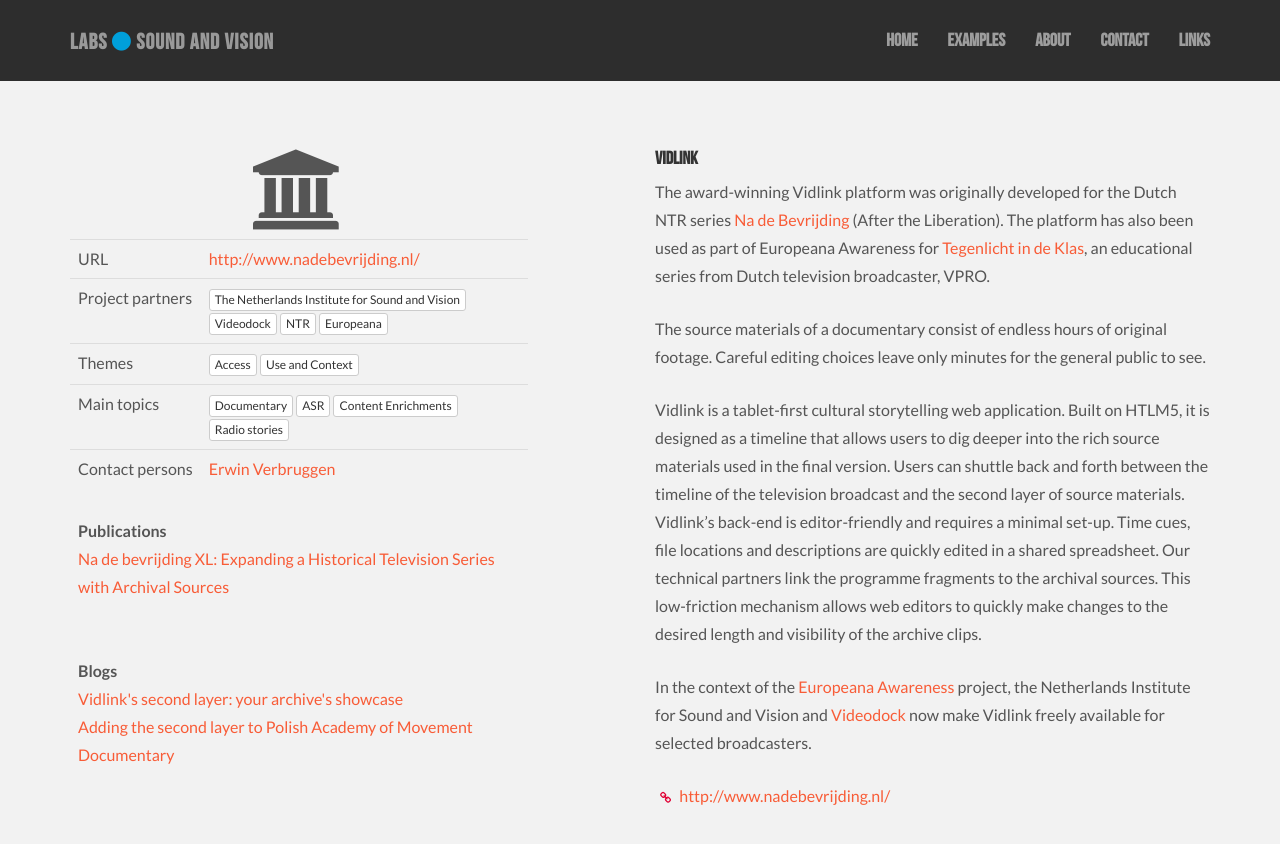
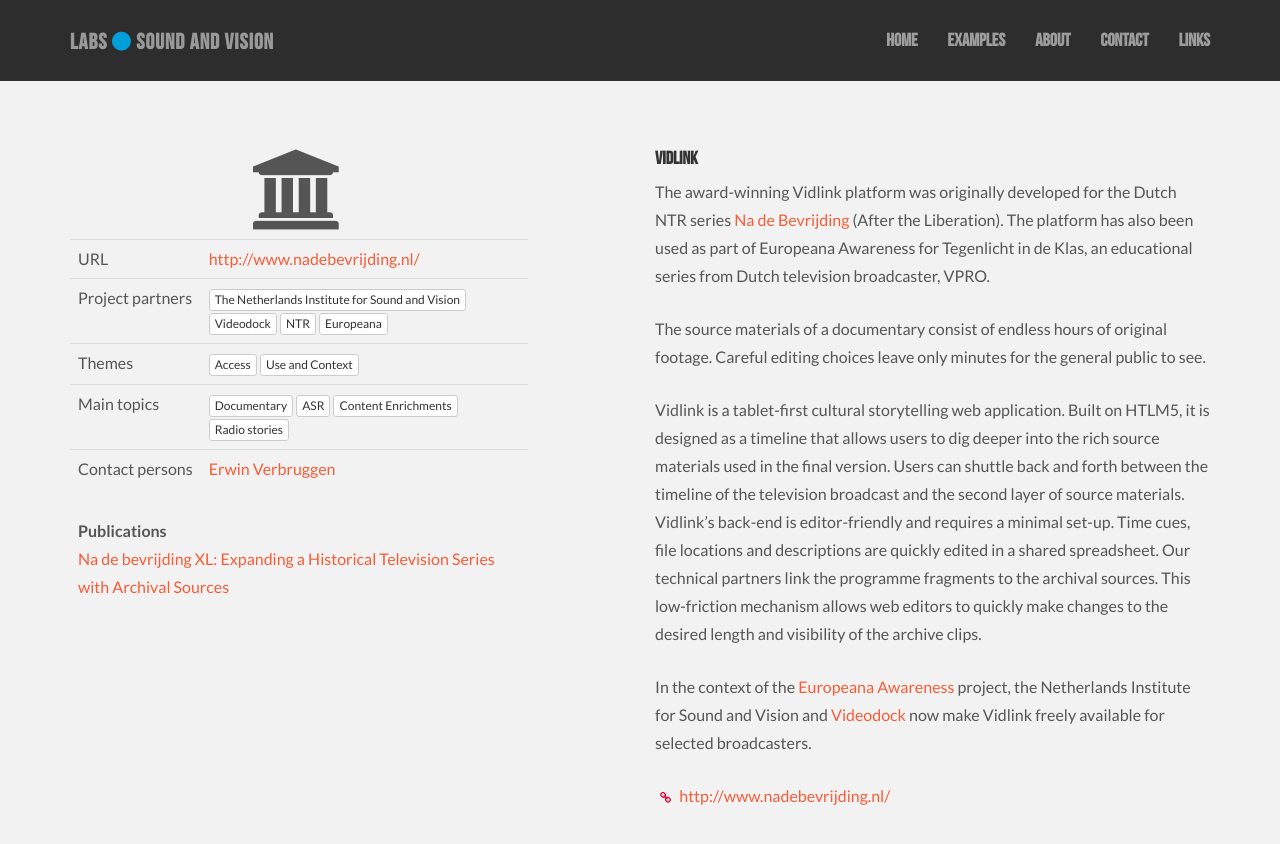
Before and after one commit to roelandordelman/labs, a Jekyll site: the page built from _projects/vidlink.md, in a window 1280 px wide. Shown: the top 844 px of the page. Built offline with Jekyll 4.4.1, drawn with Linux system fonts in a browser that asks for light colours.

Commit message:
Updated Vidlink

```diff
--- a/_projects/vidlink.md
+++ b/_projects/vidlink.md
@@ -27,21 +27,16 @@
 - title: 'Na de bevrijding XL: Expanding a Historical Television Series with Archival
     Sources'
   url: http://mayor2.dia.fi.upm.es/oeg-upm/files/eswc2014/Workshops/LIME2014/lime2014_submission_6.pdf
-blogposts:
-- title: 'Vidlink''s second layer: your archive''s showcase'
-  url: http://www.beeldengeluid.nl/en/vidlinks-second-layer-your-archives-showcase
-- title: Adding the second layer to Polish Academy of Movement Documentary
-  url: http://www.beeldengeluid.nl/en/blogs/research-amp-development-en/201503/adding-second-layer-polish-academy-movement-documentary
 predecessors:
 - name: Na de Bevrijding XL
   url: http://www.nadebevrijding.nl
 layout: project
 ---
 
-The award-winning Vidlink platform was originally developed for the Dutch NTR series [Na de Bevrijding](http://www.nadebevrijding.nl/) (After the Liberation). The platform has also been used as part of Europeana Awareness for [Tegenlicht in de Klas](http://www.tegenlichtindeklas.nl/), an educational series from Dutch television broadcaster, VPRO.
+The award-winning Vidlink platform was originally developed for the Dutch NTR series [Na de Bevrijding](http://www.nadebevrijding.nl/) (After the Liberation). The platform has also been used as part of Europeana Awareness for Tegenlicht in de Klas, an educational series from Dutch television broadcaster, VPRO.
 
 The source materials of a documentary consist of endless hours of original footage. Careful editing choices leave only minutes for the general public to see.
 
 Vidlink is a tablet-first cultural storytelling web application. Built on HTLM5, it is designed as a timeline that allows users to dig deeper into the rich source materials used in the final version. Users can shuttle back and forth between the timeline of the television broadcast and the second layer of source materials. Vidlink’s back-end is editor-friendly and requires a minimal set-up. Time cues, file locations and descriptions are quickly edited in a shared spreadsheet. Our technical partners link the programme fragments to the archival sources. This low-friction mechanism allows web editors to quickly make changes to the desired length and visibility of the archive clips.
 
-In the context of the [Europeana Awareness](http://pro.europeana.eu/web/europeana-awareness) project, the Netherlands Institute for Sound and Vision and [Videodock](http://videodock.com/) now make Vidlink freely available for selected broadcasters.
+In the context of the [Europeana Awareness](https://pro.europeana.eu/project/europeana-awareness) project, the Netherlands Institute for Sound and Vision and [Videodock](http://videodock.com/) now make Vidlink freely available for selected broadcasters.
```
